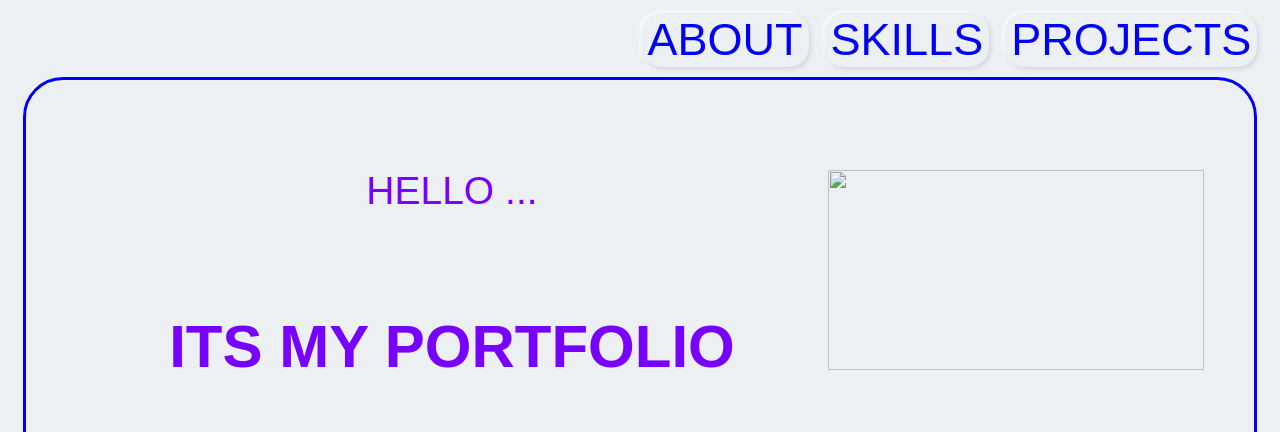
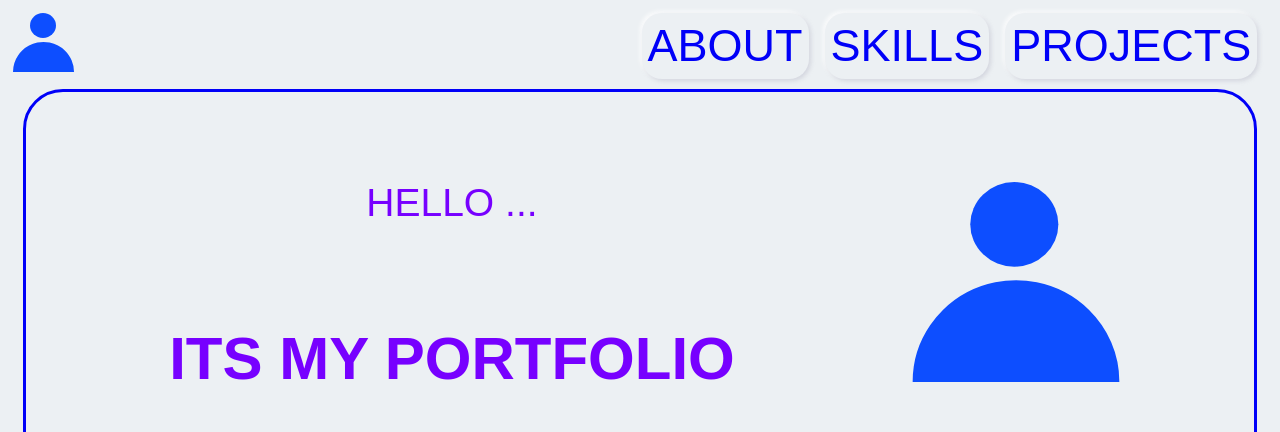
Before and after one commit to affubhai/portfolio, a plain HTML site: page index.html in a window 1280 px wide. Shown: the top 432 px of the page. Drawn offline with Linux system fonts and the light colour scheme.

Commit message:
Update index.html

```diff
--- a/index.html
+++ b/index.html
@@ -11,7 +11,7 @@
 
     <nav class="nav-bar">
         <div >
-            <img class="logo1" src="assets/logo.svg" alt="">
+            <img class="logo1" src="logo.svg" alt="">
         </div>
         <div class="nav-btns">
             <button class="btn about">ABOUT</button>
@@ -26,12 +26,12 @@
             <p class="pri-text">ITS MY PORTFOLIO</p>
         </div>
         <div >
-            <img class="logo2" src="assets/logo.svg" alt="">
+            <img class="logo2" src="logo.svg" alt="">
         </div>
     </section>
 
     <footer class="footer">
-       <img class="footer-svg" src="assets/footer2.svg" alt="">
+       <img class="footer-svg" src="footer2.svg" alt="">
        <button class="btn begin">BEGIN</button>
     </footer>
 
```
